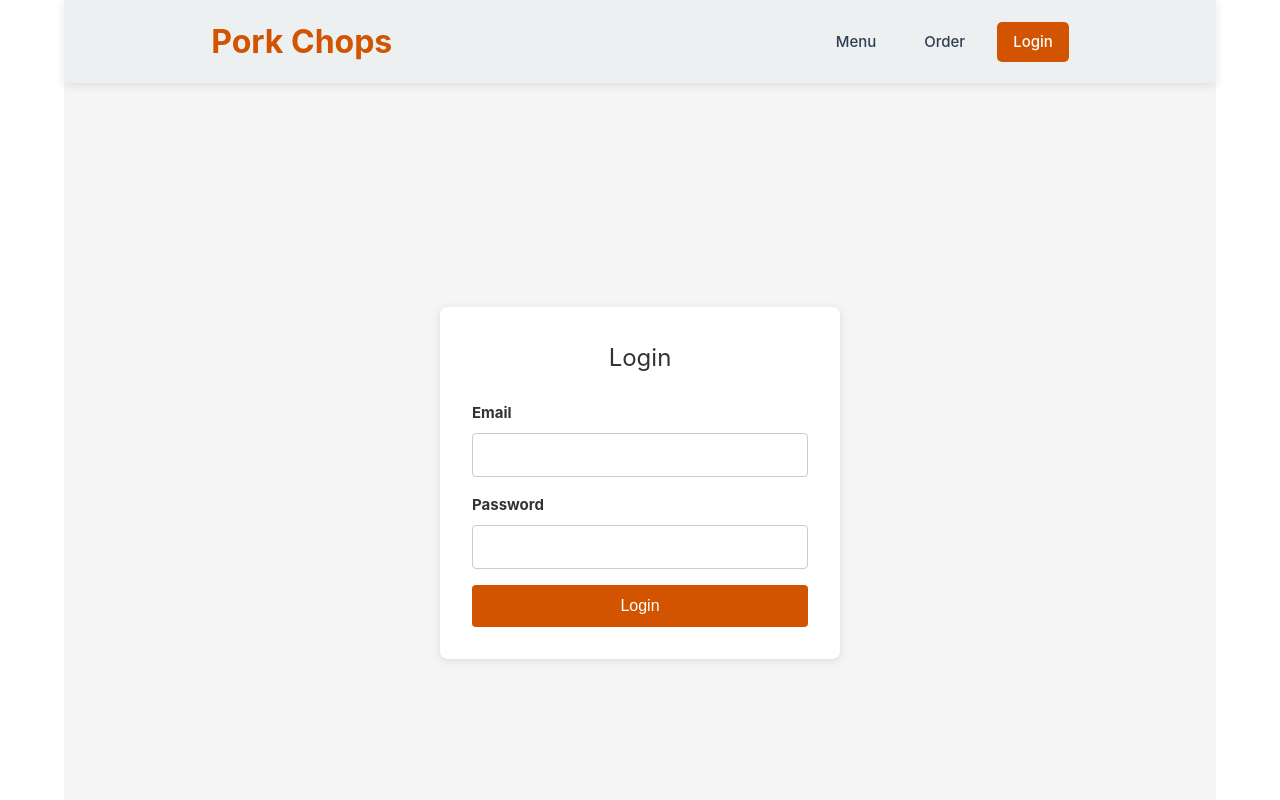
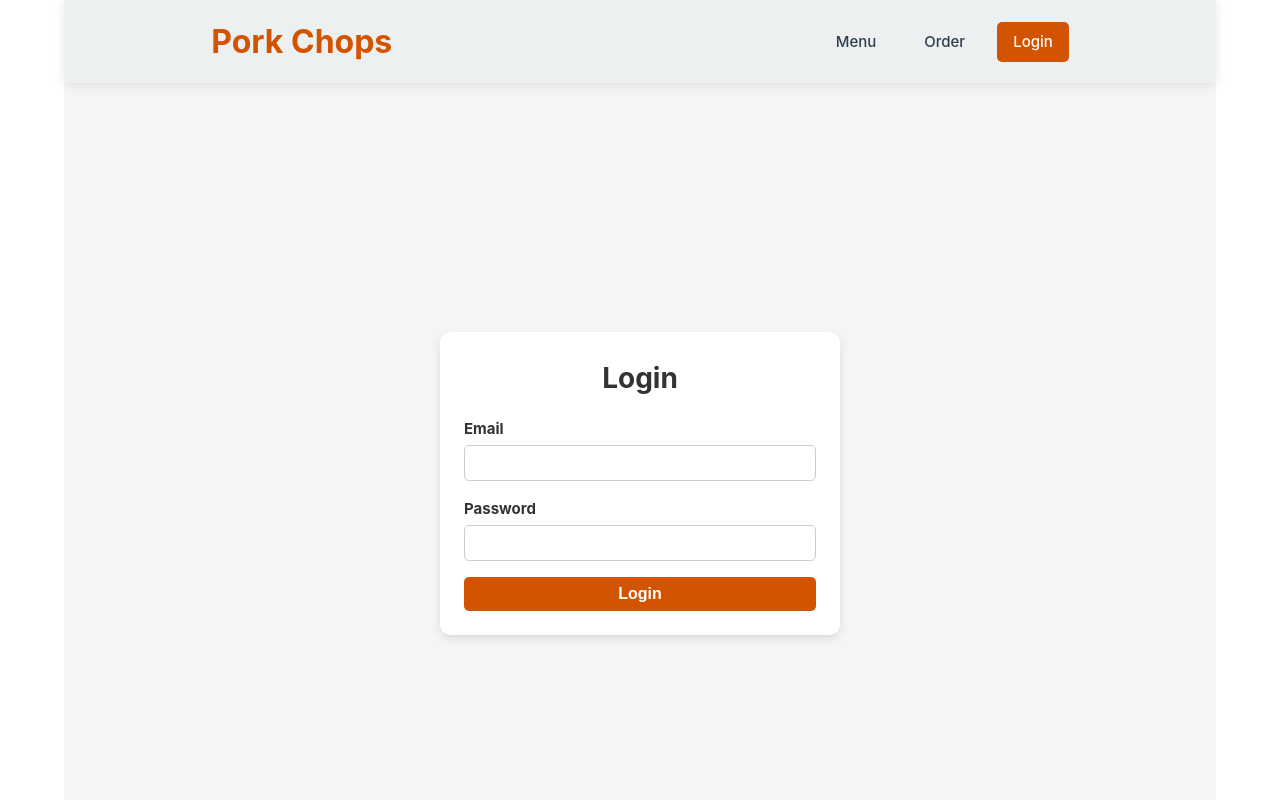
Before and after one commit to Sadiq-on-Codes/fast-food-ordering-application, a Vue app: page /login in a window 1280 px wide. Shown: the top 800 px of the page. Built offline with nearby package versions, Linux system fonts and the light colour scheme; no server answers.

Commit message:
checkpoint

```diff
--- a/src/views/LoginView.vue
+++ b/src/views/LoginView.vue
@@ -53,17 +53,18 @@ const loginHandler = async () => {
 .login-container {
   max-width: 400px;
   width: 100%;
-  padding: 2rem;
+  padding: 1.5rem;
   background: #fff;
-  box-shadow: 0 2px 10px rgba(0, 0, 0, 0.1);
-  border-radius: 8px;
+  box-shadow: 0 4px 8px rgba(0, 0, 0, 0.1);
+  border-radius: 10px;
   text-align: center;
 }
 
 h1 {
-  margin-bottom: 1.5rem;
+  margin-bottom: 1rem;
   color: #333;
-  font-size: 1.5rem;
+  font-size: 1.75rem;
+  font-weight: bold;
 }
 
 .form-group {
@@ -73,16 +74,16 @@ h1 {
 
 label {
   display: block;
-  margin-bottom: 0.5rem;
+  margin-bottom: 0.25rem;
   color: #333;
   font-weight: bold;
 }
 
 input {
   width: 100%;
-  padding: 0.75rem;
+  padding: 0.5rem;
   border: 1px solid #ccc;
-  border-radius: 4px;
+  border-radius: 5px;
   font-size: 1rem;
   transition: border-color 0.3s ease;
 }
@@ -94,13 +95,14 @@ input:focus {
 
 button {
   width: 100%;
-  padding: 0.75rem;
+  padding: 0.5rem;
   background: #d35400;
   color: #fff;
   border: none;
-  border-radius: 4px;
+  border-radius: 5px;
   cursor: pointer;
   font-size: 1rem;
+  font-weight: bold;
   transition: background 0.3s ease;
 }
 
@@ -110,6 +112,6 @@ button:hover {
 
 .error-message {
   color: red;
-  margin-top: 1rem;
+  margin-top: 0.5rem;
 }
 </style>
```
